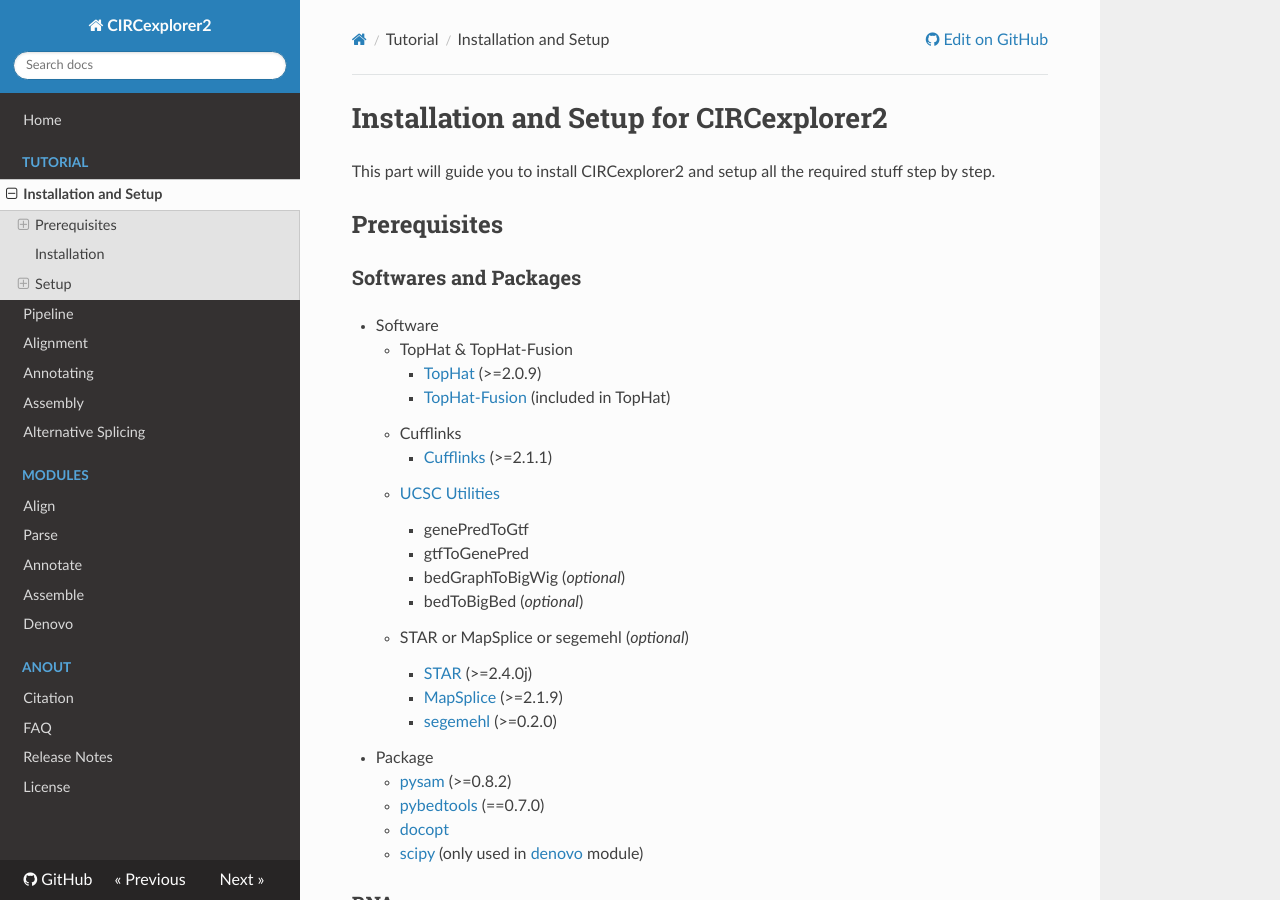
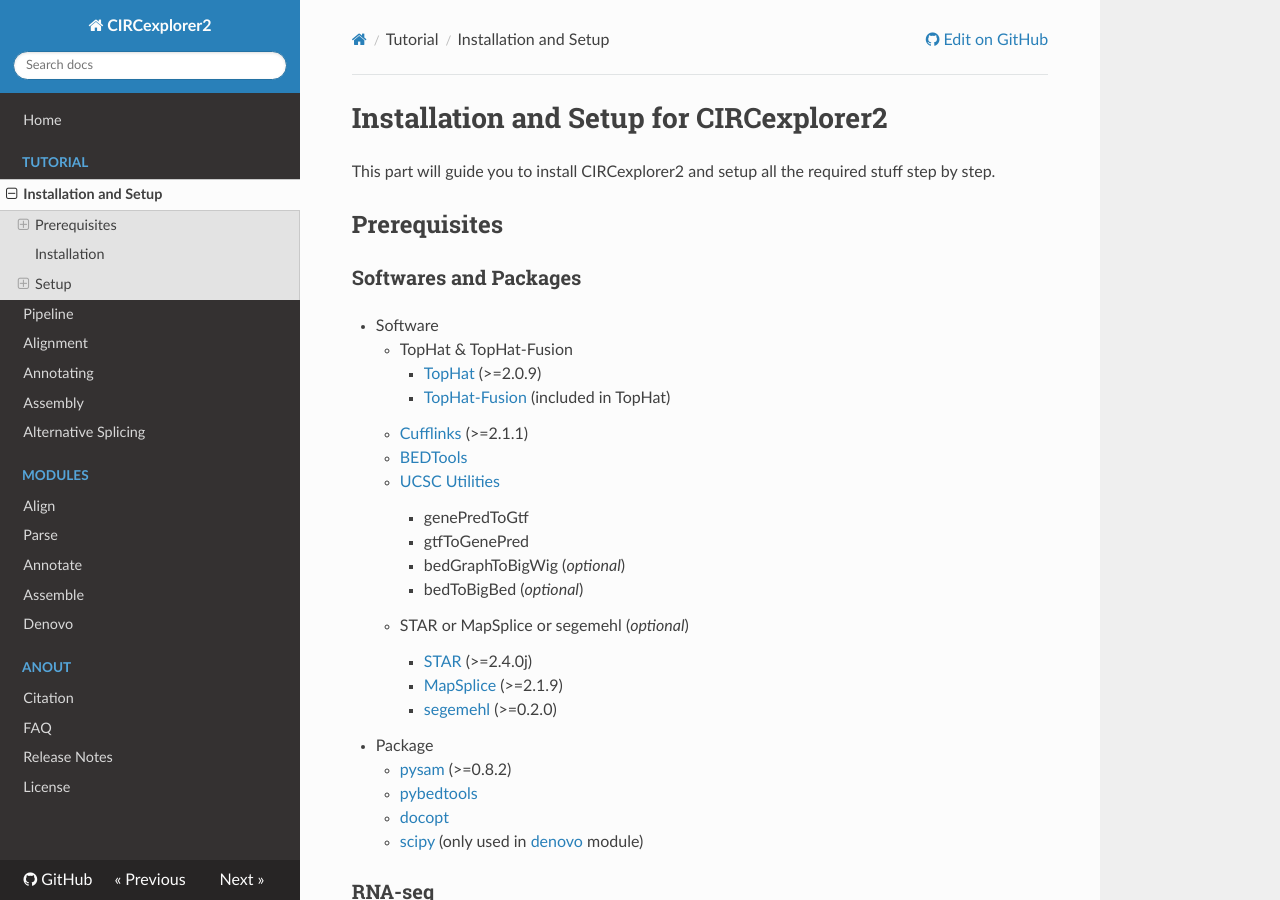
Before and after one commit to YangLab/CIRCexplorer2, an MkDocs documentation site: the page built from docs/tutorial/setup.md, in a window 1280 px wide and 900 px high. Built offline with MkDocs 1.6.1, drawn with Linux system fonts in a browser that asks for light colours; nearby versions of some CDN libraries; old or Windows-style settings are respelled for this version of MkDocs.

Commit message:
update docs

```diff
--- a/docs/tutorial/setup.md
+++ b/docs/tutorial/setup.md
@@ -10,8 +10,8 @@
     - TopHat & TopHat-Fusion
         + [TopHat](http://ccb.jhu.edu/software/tophat/index.shtml) (>=2.0.9)
         + [TopHat-Fusion](http://ccb.jhu.edu/software/tophat/fusion_index.html) (included in TopHat)
-    - Cufflinks
-        + [Cufflinks](http://cole-trapnell-lab.github.io/cufflinks/) (>=2.1.1)
+    - [Cufflinks](http://cole-trapnell-lab.github.io/cufflinks/) (>=2.1.1)
+    - [BEDTools](http://bedtools.readthedocs.org/en/latest/)
     - [UCSC Utilities](http://hgdownload.soe.ucsc.edu/admin/exe/)
         + genePredToGtf
         + gtfToGenePred
@@ -23,7 +23,7 @@
         + [segemehl](http://www.bioinf.uni-leipzig.de/Software/segemehl) (>=0.2.0)
 * Package
     - [pysam](http://pysam.readthedocs.org/en/latest/) (>=0.8.2)
-    - [pybedtools](https://pythonhosted.org/pybedtools) (==0.7.0)
+    - [pybedtools](http://daler.github.io/pybedtools/)
     - [docopt](http://docopt.org)
     - [scipy](http://www.scipy.org) (only used in [denovo](../modules/denovo.md) module)
 
```
Also changed, not shown: README.md (+1 -2 lines).
